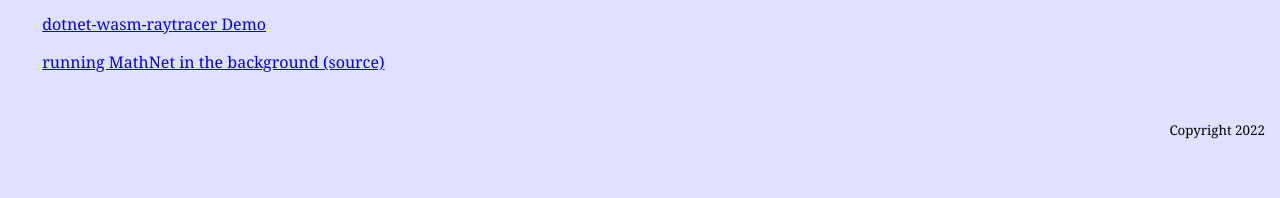
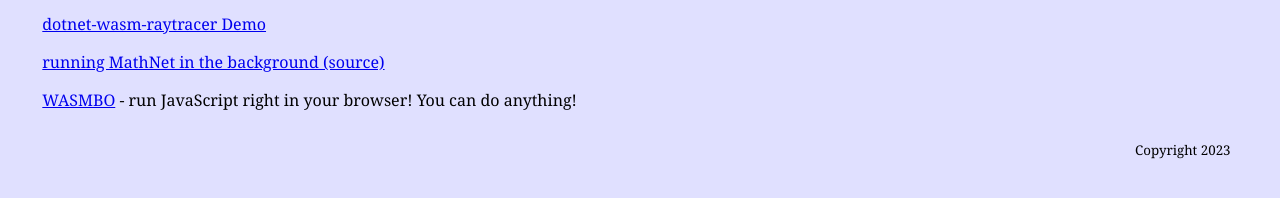
Before and after one commit to lambdageek/lambdageek.github.io, a plain HTML site: page index.html in a window 1280 px wide. Shown: the part 124-322 px from the top of the page. Drawn offline with Linux system fonts and the light colour scheme.

Commit message:
Update index.html
add WASMBO

```diff
--- a/index.html
+++ b/index.html
@@ -11,8 +11,9 @@
 <p>There's not much here yet.</p>
 
 <p><a href="/dotnet-wasm-raytracer">dotnet-wasm-raytracer Demo</a></p>
-<p><a href="https://github.com/lambdageek/maath">running MathNet in the background (source)</a>
-</div>
-<div id="footer">Copyright 2022</div>
+<p><a href="https://github.com/lambdageek/maath">running MathNet in the background (source)</a></p>
+<p><a href="/wasmbo">WASMBO</a> - run JavaScript right in your browser! You can do anything!</p>
+
+<div id="footer">Copyright 2023</div>
 </body>
 </html>
```
